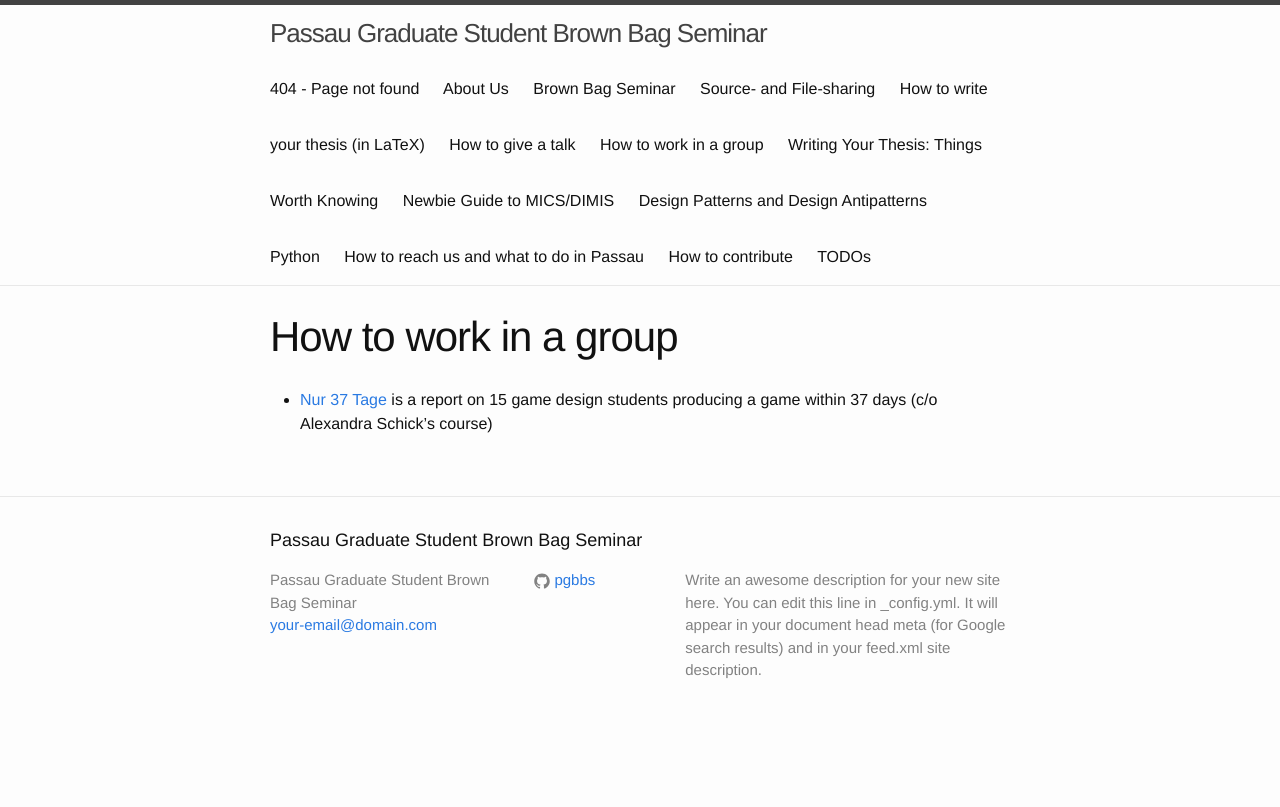
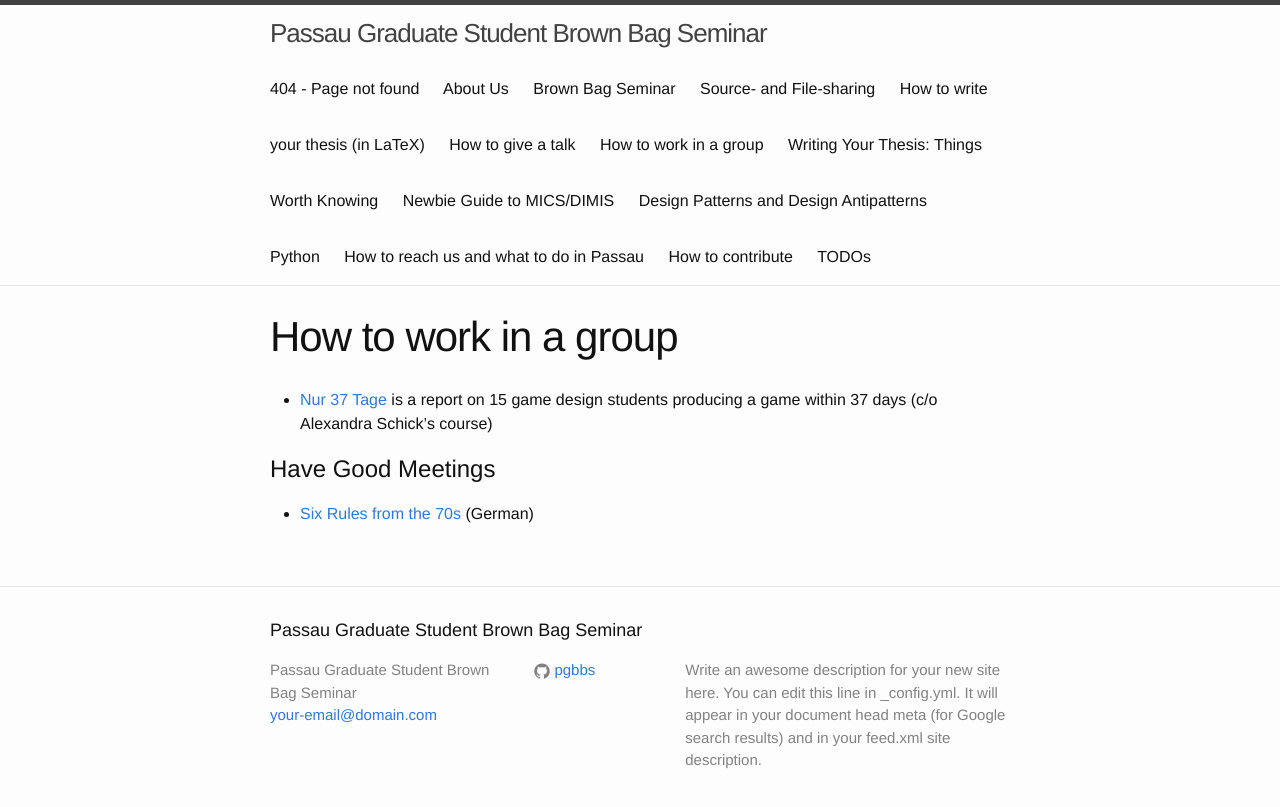
Before and after one commit to PGBBS/pgbbs.github.io, a Jekyll site: the page built from _pages/how-to-work-in-a-group.md, in a window 1280 px wide. Shown: the top 807 px of the page. Built offline with Jekyll 4.4.1, drawn with Linux system fonts in a browser that asks for light colours.

Commit message:
add six rules for good meetings

```diff
--- a/_pages/how-to-work-in-a-group.md
+++ b/_pages/how-to-work-in-a-group.md
@@ -7,3 +7,7 @@ layout: page
 Tage](https://www.brandeins.de/archiv/2014/konzentration/nur-37-tage/)
 is a report on 15 game design students producing a game within 37 days
 (c/o Alexandra Schick's course)
+
+# Have Good Meetings
+- [Six Rules from the
+  70s](http://www.spiegel.de/karriere/unternehmenskommunikation-dieser-zettel-aus-den-70ern-rettet-ihr-meeting-a-1086825.html) (German)
```
